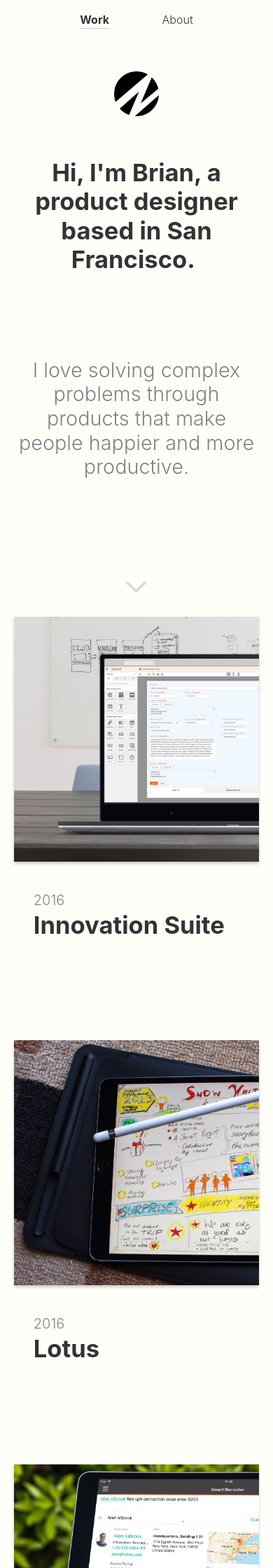
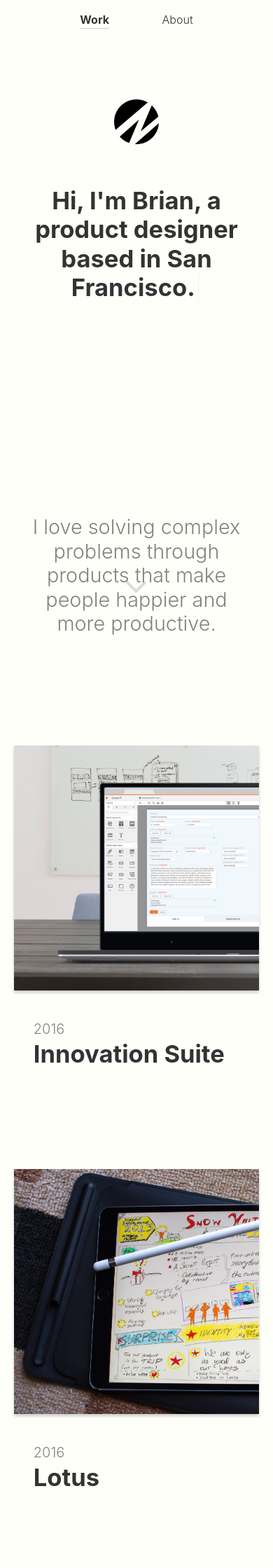
Before and after one commit to brzaik/brz4, a Jekyll site: the page built from index.html, in a window 390 px wide. Shown: the top 2240 px of the page at 70% size. Built offline with Jekyll 4.4.1, drawn with Linux system fonts in a browser that asks for light colours; nearby versions of some CDN libraries.

Commit message:
Fixed some responsive margins

```diff
--- a/_includes/header.html
+++ b/_includes/header.html
@@ -25,7 +25,6 @@
   <h4 class="typed-headline center">
     Hi, I'm Brian, <span class="typed"></span>
   </h4>
-  <h5 class="sub-header center home-padder-margin">I love solving complex problems through products that make people happier and more productive.</h5>
 </header>
 
 
--- a/_includes/header_short.html
+++ b/_includes/header_short.html
@@ -23,6 +23,6 @@
   </div>
 </header>
 
-<div id="scroll-arrow-top" class="scroll-arrow-top">
+<div id="scroll-arrow-top" class="scroll-arrow scroll-arrow-top">
   <a href="#"><img src="/assets/images/arrow_up.png" alt="Go to Top" /></a>
 </div>
--- a/assets/sass/base/_responsive.scss
+++ b/assets/sass/base/_responsive.scss
@@ -3,10 +3,18 @@
 // Small widths (smartphone)
 @media (max-width: $breakpoint-sm) {
   header {
-    margin-bottom: 120px;
+    margin-bottom: 60px;
 
     h4 {
       margin: 60px 0px 120px 0px;
+    }
+
+    ul.nav {
+      margin-bottom: 100px;
+    }
+
+    .typed-headline {
+      min-height: 350px;
     }
   }
 
@@ -52,7 +60,7 @@
 // Medium widths (portrait tablet, large phone)
 @media (min-width: $breakpoint-sm) and (max-width: $breakpoint-lg) {
   header {
-    margin-bottom: 160px;
+    margin-bottom: 60px;
 
     h4 {
       margin: 60px 0px;
@@ -61,6 +69,10 @@
 
   .home-padder-margin, .padder-margin-bottom {
     margin-bottom: 120px;
+  }
+
+  .padder-margin {
+    margin-bottom: 100px;
   }
 
   .card-work {
--- a/assets/sass/theme/_frame.scss
+++ b/assets/sass/theme/_frame.scss
@@ -8,7 +8,6 @@ img {
 
 header {
   margin-top: 12px;
-  margin-bottom: 250px;
 
   ul.nav {
     margin-bottom: 60px;
@@ -106,6 +105,7 @@ span.typed-cursor {
 	-webkit-animation-timing-function:ease-in-out;
 	-webkit-animation-direction: alternate;
 }
+
 .typed-headline {
   min-height: 150px;
 }
--- a/index.html
+++ b/index.html
@@ -4,6 +4,10 @@ namespace: index
 ---
 
 <div id="index-work-blocks" class="container home-padder-margin">
+
+  <div class="container container-inset padder-margin">
+    <h5 class="sub-header center">I love solving complex problems through products that make people happier and more productive.</h5>
+  </div>
 
   <div class="row">
     <div class="col-6">
```
